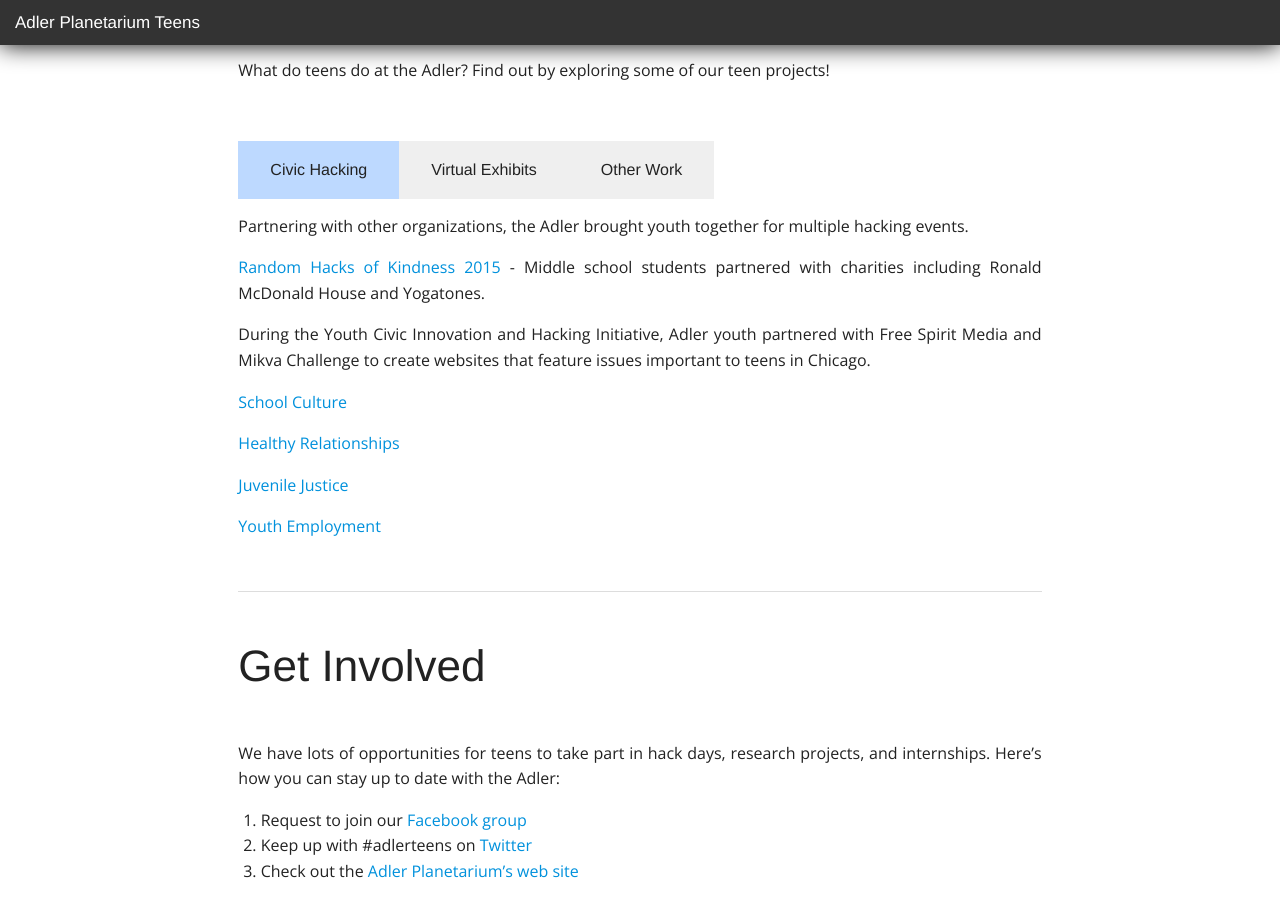
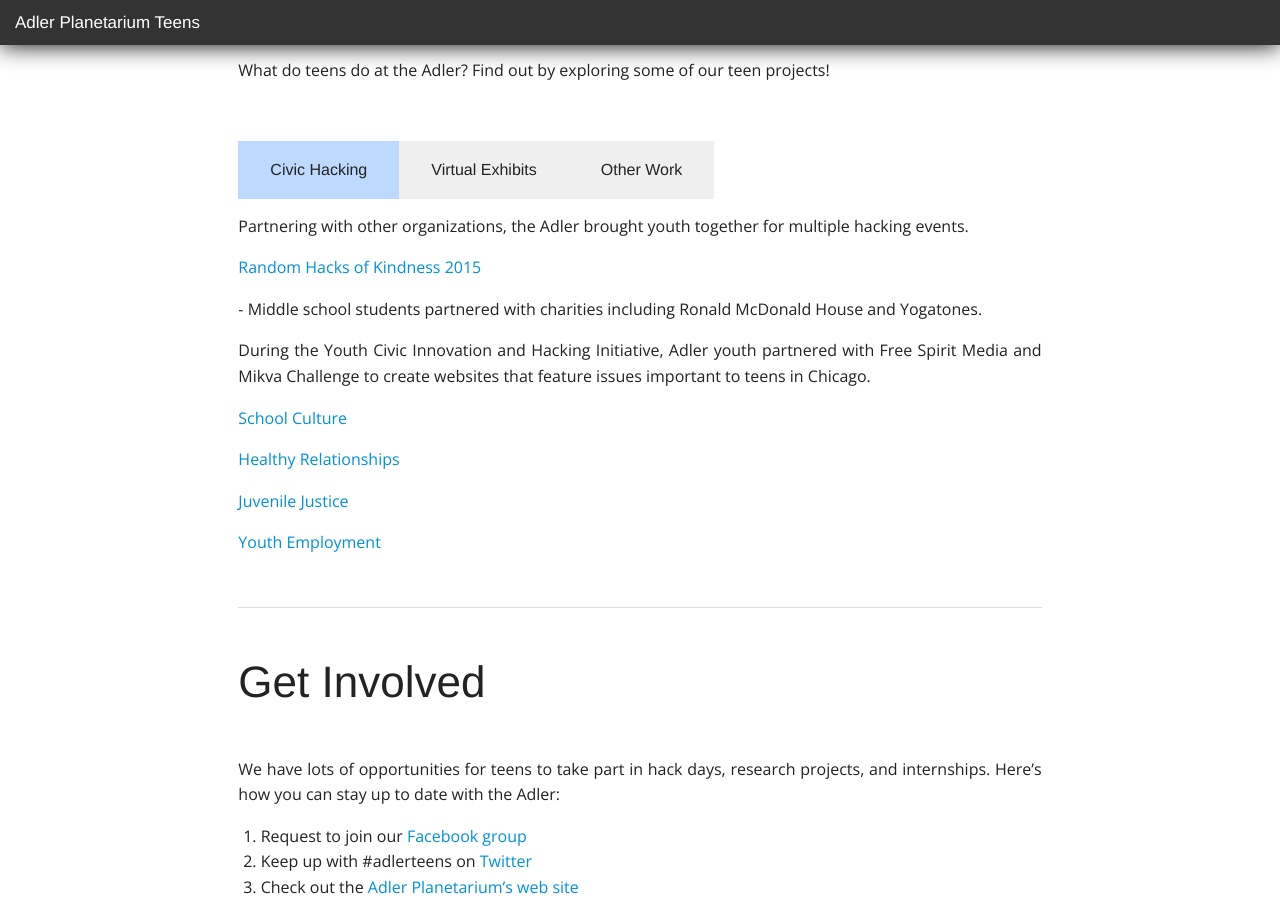
Before and after one commit to jbundy17/AdlerYouthPrograms.github.io, a Jekyll site: the page built from index.md, in a window 1280 px wide and 900 px high, scrolled down 487 px. Built offline with Jekyll 4.4.1, drawn with Linux system fonts in a browser that asks for light colours; nearby versions of some CDN libraries; Markdown is read by kramdown in place of the engine named in the settings.

```diff
--- a/index.md
+++ b/index.md
@@ -16,7 +16,7 @@ Find out by exploring some of our teen projects!
 
   <div class="content active" id="tab-1">
     <p>Partnering with other organizations, the Adler brought youth together for multiple hacking events.</p>
-    <p><a href="http://bit.ly/1GDZyNE" target="_blank">Random Hacks of Kindness 2015 </a>- Middle school students partnered with charities including Ronald McDonald House and Yogatones.</p>
+    <p><a href="http://bit.ly/1GDZyNE" target="_blank">Random Hacks of Kindness 2015 </a></p> <p>- Middle school students partnered with charities including Ronald McDonald House and Yogatones.</p>
     <p>During the Youth Civic Innovation and Hacking Initiative, Adler youth partnered with Free Spirit Media and Mikva Challenge to create websites that feature issues important to teens in Chicago.</p>
     <p><a href="http://bit.ly/1kNTCcp" target="_blank">School Culture</a></p>
     <p><a href="http://bit.ly/1quHPPd" target="_blank">Healthy Relationships</a></p>
```
